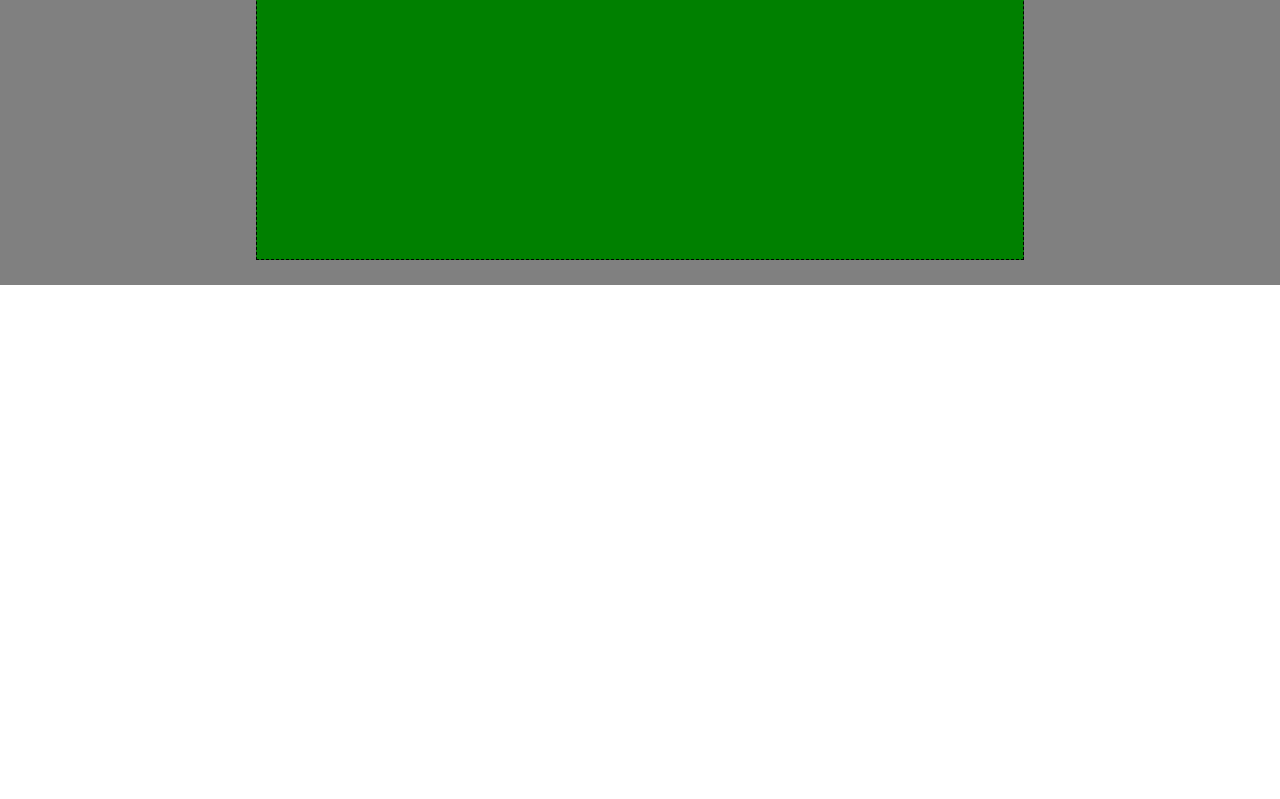
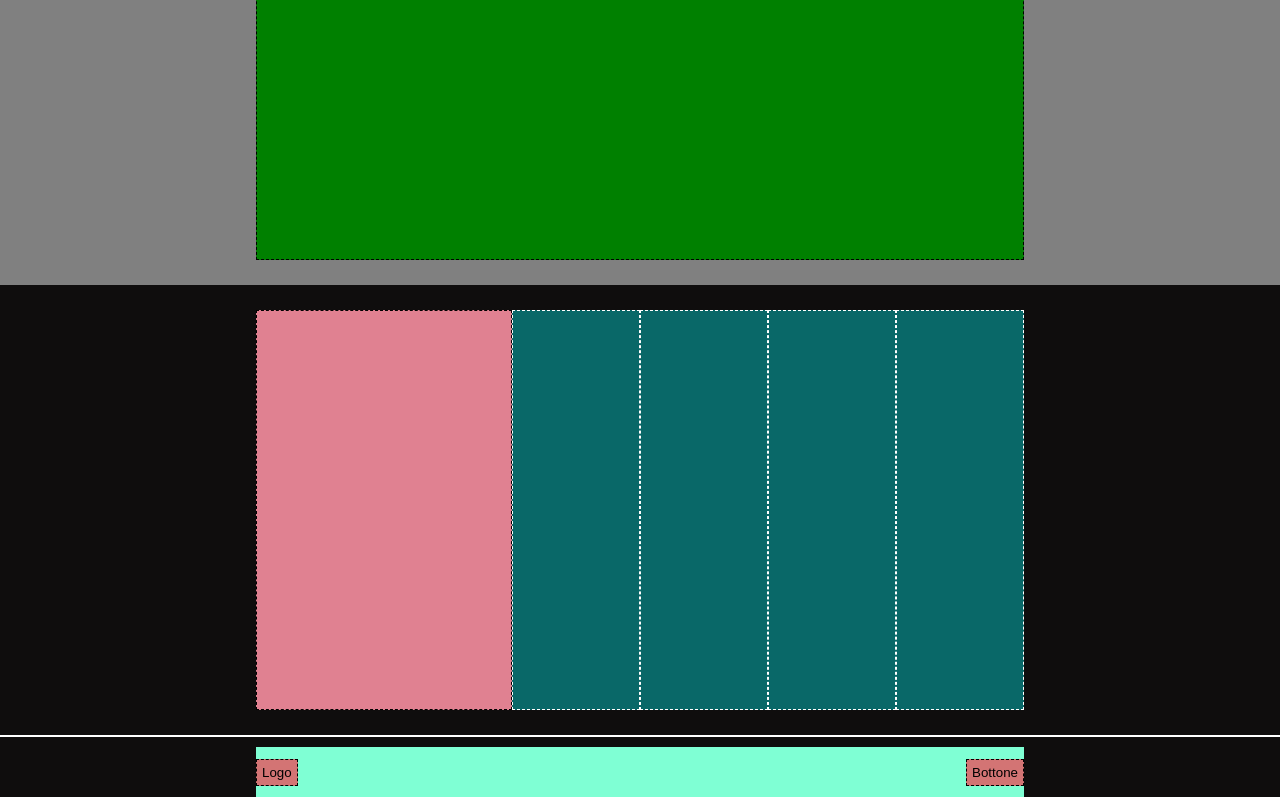
Before and after one commit to RiccardoGarbo/htmlcss-struttura-discord, a plain HTML site: page index.html in a window 1280 px wide. Shown: the part 2325-3124 px from the top of the page. Before the commit the page ends 2610 px from the top, so only its background shows below. Drawn offline with Linux system fonts and the light colour scheme.

Commit message:
end footer

```diff
--- a/index.html
+++ b/index.html
@@ -9,8 +9,8 @@
 </head>
 <body>
     <!-- Head iniziale con logo-link-login-->
-    <header class="front-head">
-        <nav class="container-front-head">
+    <header class="small-head">
+        <nav class="container-small-head">
             <div class="logo">logo</div>
             <div class="link">
                 <a href="#">link</a>
@@ -22,8 +22,8 @@
         </nav>
 
     </header>
-    <header class="under-front-head">
-        <div class="container-under-front-head">
+    <header class="big-head">
+        <div class="container-under-small-head">
         </div>
     </header>
     <main>
@@ -46,7 +46,21 @@
         </div>
 
     </main>
+    <footer class="big-foot">                   <!--footer-->
+            <div class="container-big-foot">
+                <div class="foot-content"></div>
+                <div class="micro-content"></div>
+                <div class="micro-content"></div>
+                <div class="micro-content"></div>
+                <div class="micro-content"></div>
+            </div>
+    </footer>
+    <footer class="small-foot">
+            <div class="buttons">
+                <input type="button" value="Logo">
+                <input type="button" value="Bottone">
+            </div>
 
-
+    </footer>
 </body>
 </html>
--- a/style.css
+++ b/style.css
@@ -3,7 +3,7 @@
     margin: 0 ;
     padding: 0;
 }
-.container-front-head{       /*Header*/
+.container-small-head{       /*Header*/
     height: 50px;
     display: flex;
     justify-content: center;
@@ -14,7 +14,7 @@
 
 }
 
-.front-head{                    /*front-head*/
+.small-head{                    /*front-head*/
     background-color: rgb(0, 206, 206);
     height: 60px;
     display: flex;
@@ -55,14 +55,14 @@ a{
 
 }
  /*under front head*/
-.under-front-head{
+.big-head{
     background-color: blue;
     min-height: 400px;
     display: flex;
     justify-content: center;
     align-items: center;
 }
-.container-under-front-head{
+.container-under-small-head{
     background-color: palevioletred;
     min-width: 50%;
     height: 320px;
@@ -117,3 +117,54 @@ a{
     border: 1px dashed black;
 
 }
+                    /*Footer*/
+.container-big-foot{
+    background-color: rgb(15, 13, 13);
+    display: flex;
+    min-height: 450px;
+    justify-content: center;
+    align-items: center;
+
+}
+.foot-content{
+    background-color: rgb(224, 129, 145);
+    width: 20%;
+    border: 1px dashed black;
+    height: 400px;
+}
+.micro-content{
+
+background-color: rgba(0, 255, 255, 0.377);
+    border: 1px dashed white;
+    width: 10% ;
+    height: 400px;
+
+
+}
+.small-foot{                            /*small foot*/
+    background-color:rgb(15, 13, 13) ;
+    margin: 2px 0;
+
+    height: 60px;
+    display: flex;
+    justify-content: center;
+    align-items: flex-end;
+}
+
+.buttons{
+    background-color: aquamarine;
+    width: 60%;
+    height: 50px;
+    display: flex;
+    justify-content: space-between;
+    align-items: center;
+
+
+
+}
+input{
+    background-color: rgb(211, 116, 116);
+    border: 1px dashed black;
+    padding: 5px;
+
+}
```
